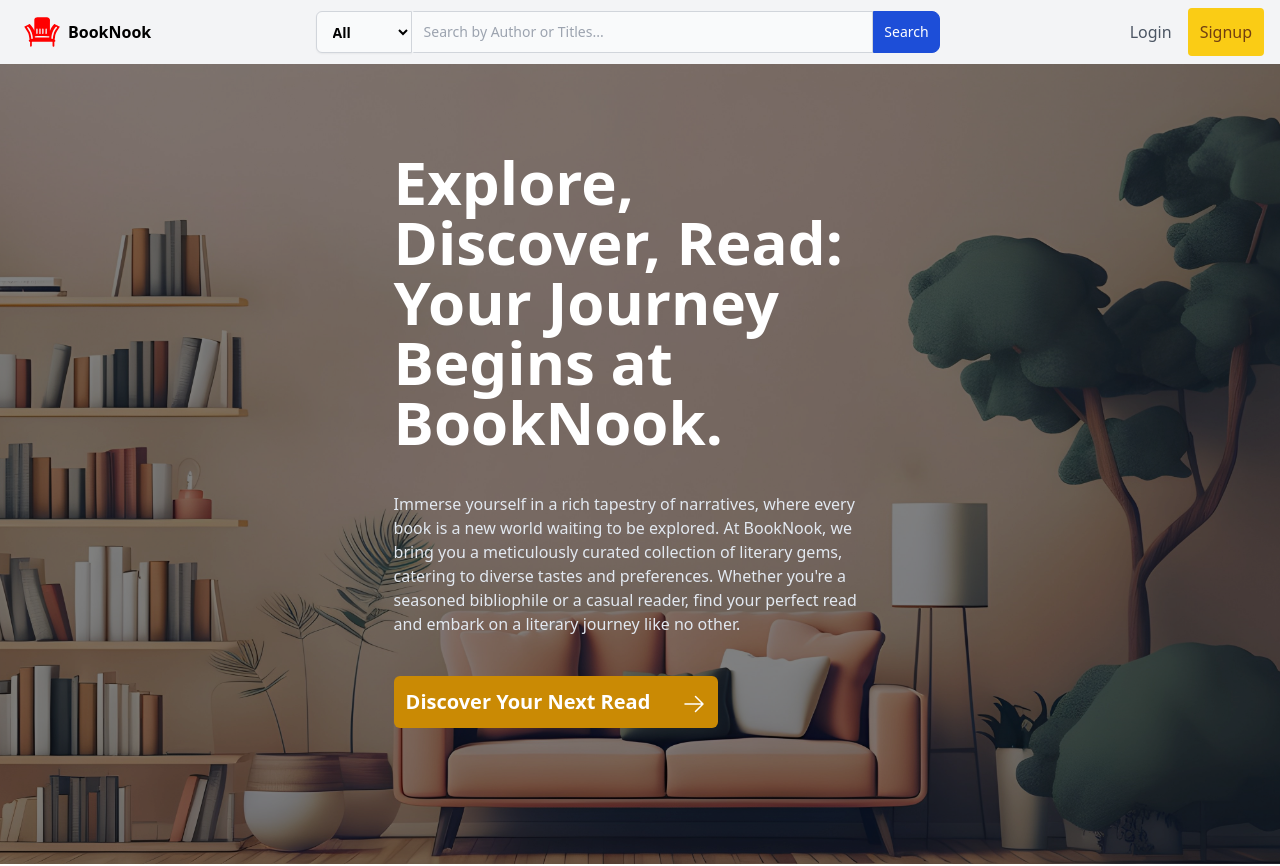
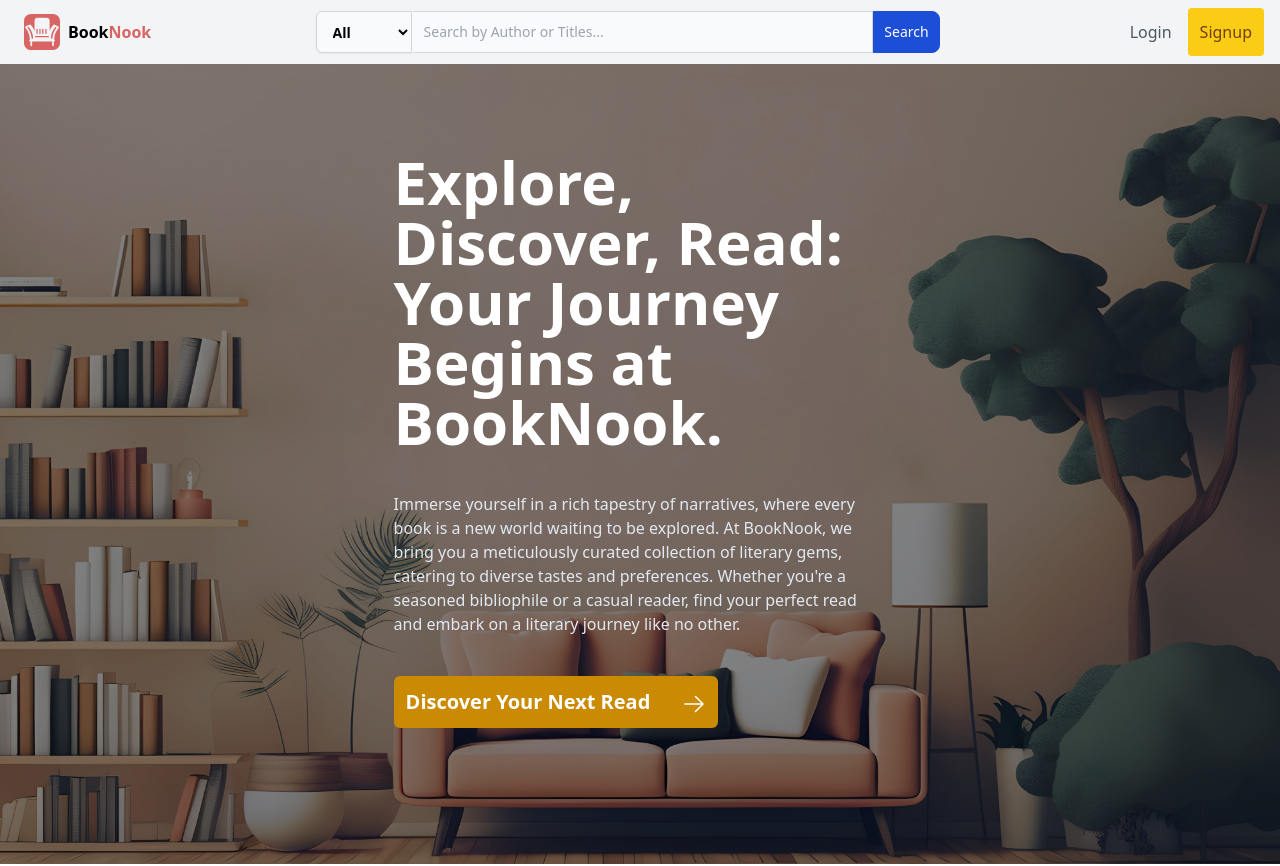
Before and after one commit to francoisdillinger/book_nook_frontend, a React (Vite) app: page / in a window 1280 px wide. Shown: the top 866 px of the page. Built offline with nearby package versions, Linux system fonts and the light colour scheme.

Commit message:
CHanged logo and added text styling

```diff
--- a/src/components/Navbar.tsx
+++ b/src/components/Navbar.tsx
@@ -18,9 +18,9 @@ export default function Navbar() {
                 <div className="flex justify-between">
                     <div className="flex items-center">
                         <a href="" className="px-2 py-2">
-                            <img className="h-9 w-9" src="/booknook_logo2.svg" alt="" />
+                            <img className="h-9 w-9" src="/booknook_logo.svg" alt="" />
                         </a>
-                        <span className="font-bold">BookNook</span>
+                        <span className="font-bold">Book<span className='text-logo'>Nook</span></span>
                     </div>
                     <div className="hidden md:flex items-center w-1/2">
                         <SearchBar />
```
